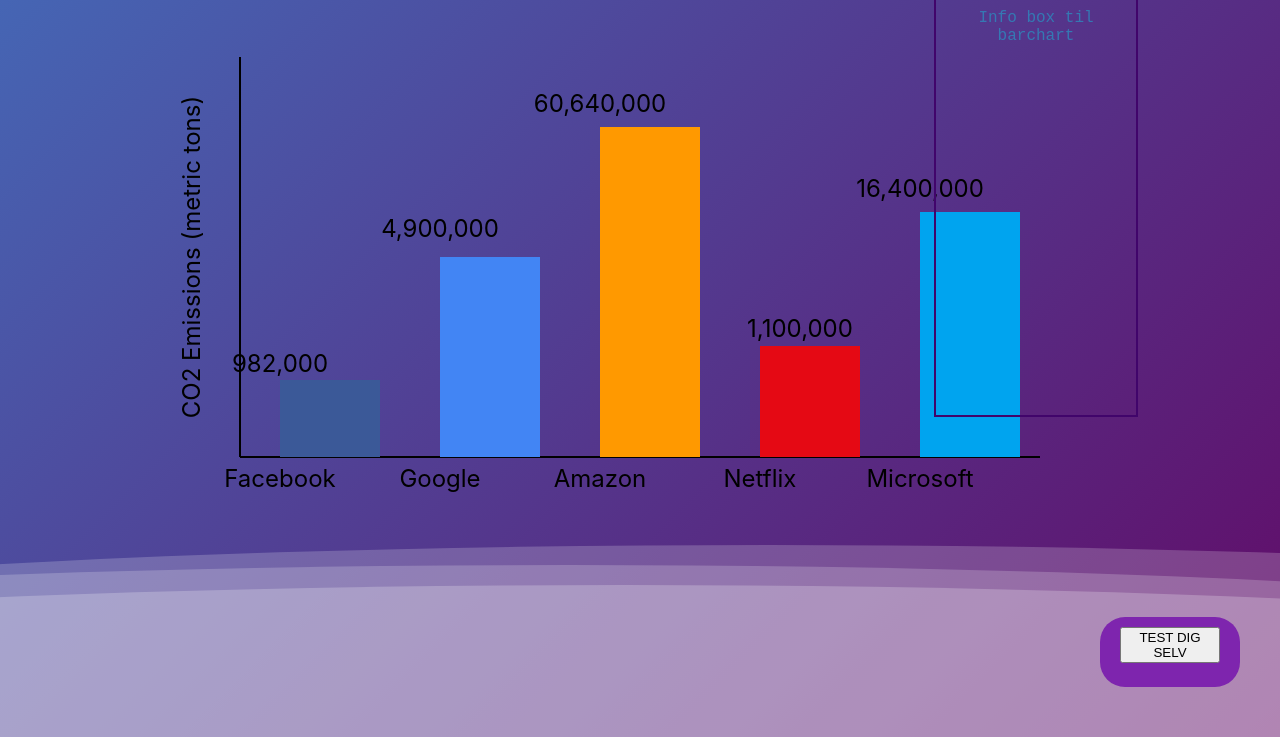
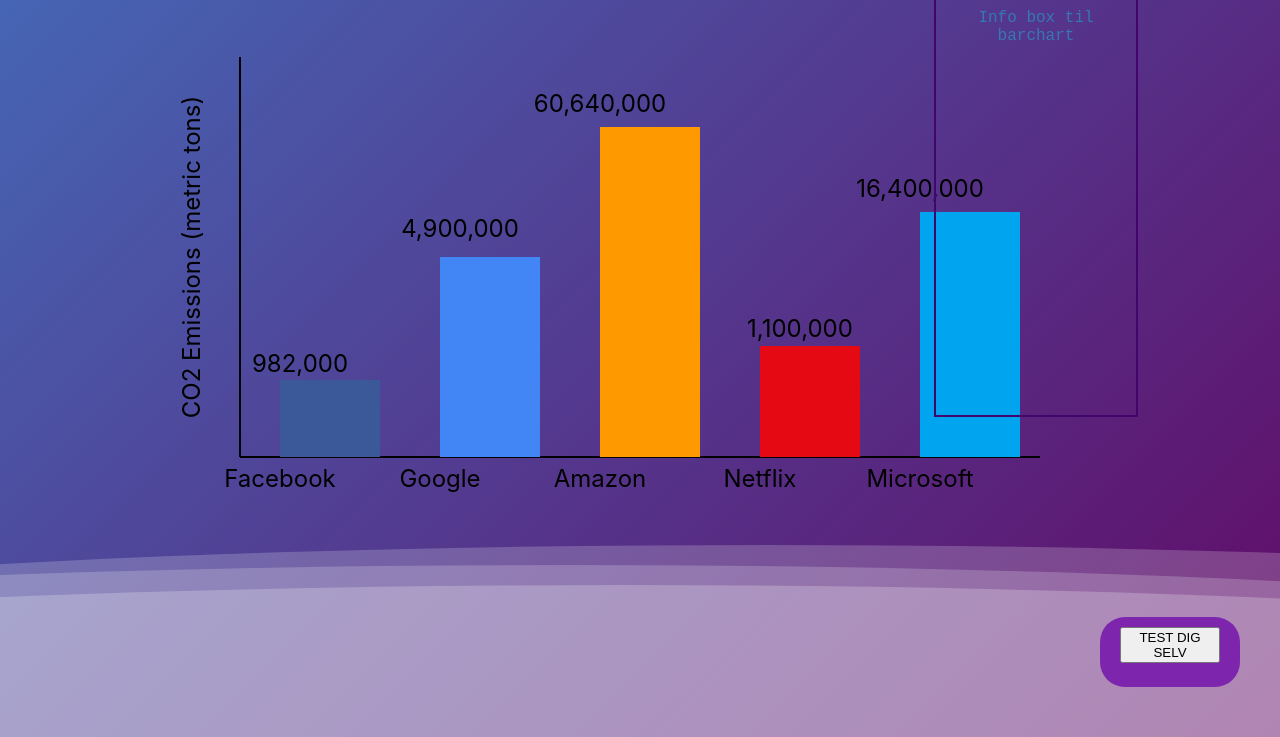
Before and after one commit to KongBerg/Bullshit, a plain HTML site: page SemProjekt/forsideIndex.html in a window 1280 px wide. Shown: the part 63-800 px from the top of the page. Drawn offline with Linux system fonts and the light colour scheme.

```diff
--- a/SemProjekt/forsideIndex.html
+++ b/SemProjekt/forsideIndex.html
@@ -56,12 +56,12 @@
   <g>
     <rect x="140" y="423" width="100" height="77" fill="#3B5998" />
     <text x="140" y="530" font-size="24" text-anchor="middle">Facebook</text>
-    <text x="140" y="415" font-size="24" text-anchor="middle">982,000</text>
+    <text x="160" y="415" font-size="24" text-anchor="middle">982,000</text>
   </g>
   <g>
     <rect x="300" y="300" width="100" height="200" fill="#4285F4" />
     <text x="300" y="530" font-size="24" text-anchor="middle">Google</text>
-    <text x="300" y="280" font-size="24" text-anchor="middle">4,900,000</text>
+    <text x="320" y="280" font-size="24" text-anchor="middle">4,900,000</text>
   </g>
   <g>
     <rect x="460" y="170" width="100" height="330" fill="#FF9900" />
```
